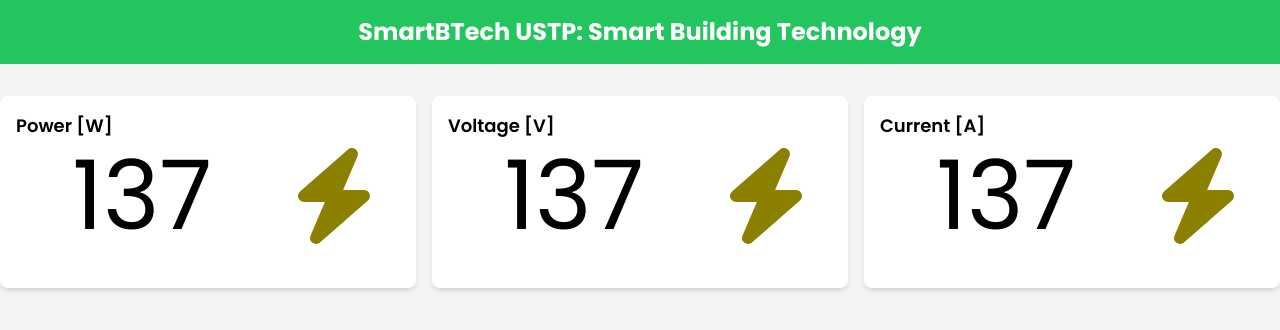
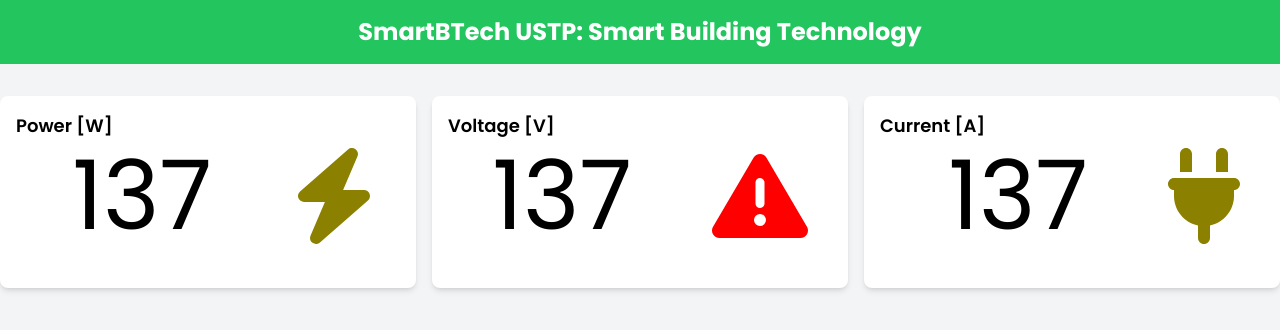
Before and after one commit to Ye1enaaa/SmartBTech-Web, a React (Vite) app: page / in a window 1280 px wide. Shown: the top 330 px of the page. Built offline with nearby package versions, Linux system fonts and the light colour scheme.

Commit message:
cosmetics :lipstick::added new logos for power,voltage,current

```diff
--- a/src/pages/Dashboard.jsx
+++ b/src/pages/Dashboard.jsx
@@ -1,14 +1,16 @@
 import React from 'react';
-import { faBolt } from '@fortawesome/free-solid-svg-icons';
+import { faBolt, faTriangleExclamation, faPlug } from '@fortawesome/free-solid-svg-icons';
 import { FontAwesomeIcon } from '@fortawesome/react-fontawesome';
+import USTPLogo from '/ustp.png';
 const Dashboard = () => {
   return (
-    <div className="min-h-screen bg-gray-100">
+    <div className="min-h-screen bg-gray-100 relative">
+      {/* <div className="absolute inset-0 z-0" style={{ backgroundImage: `url(${USTPLogo})`, backgroundSize: '400px', backgroundRepeat:'no-repeat' }}></div> */}
+      {/* <div className="justify-center z-0" style={{ backgroundImage: `url(${USTPLogo})`, backgroundSize: '400px', backgroundRepeat:'no-repeat' }}></div> */}
       {/* Top Bar */}
       <div className="bg-green-500 py-4 text-white text-center">
         <h1 className="text-2xl font-bold" style={{fontFamily: 'Poppins'}}>SmartBTech USTP: Smart Building Technology</h1>
       </div>
-
       {/* Main Content */}
       <div className="container mx-auto mt-8">
         <div className="grid grid-cols-1 md:grid-cols-3 gap-4">
@@ -26,7 +28,7 @@
             <h2 className="text-lg font-semibold mb-2" style={{fontFamily:'Poppins'}}>Voltage [V]</h2>
             <div className='flex justify-end mr-6 space-x-20'>
               <div className='text-8xl' style={{fontFamily:'Poppins'}}>137</div>
-              <FontAwesomeIcon icon={faBolt} size='6x' style={{color:'#8B8000'}}/>
+              <FontAwesomeIcon icon={faTriangleExclamation} size='6x' style={{color:'#FF0000'}}/>
             </div>
           </div>
 
@@ -35,7 +37,7 @@
             <h2 className="text-lg font-semibold mb-2" style={{fontFamily:'Poppins'}}>Current [A]</h2>
             <div className='flex justify-end mr-6 space-x-20'>
               <div className='text-8xl' style={{fontFamily:'Poppins'}}>137</div>
-              <FontAwesomeIcon icon={faBolt} size='6x' style={{color:'#8B8000'}}/>
+              <FontAwesomeIcon icon={faPlug} size='6x' style={{color:'#8B8000'}}/>
             </div>
           </div>
         </div>
```
